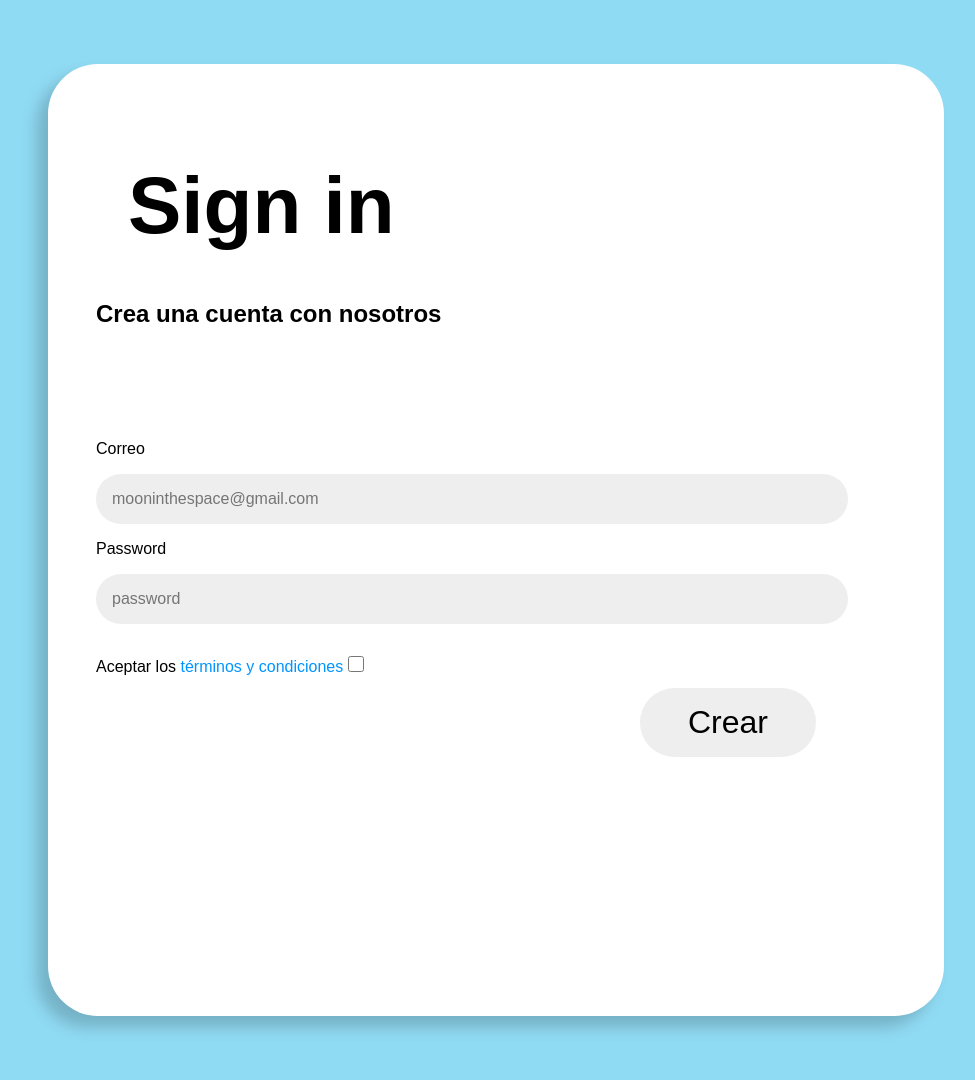
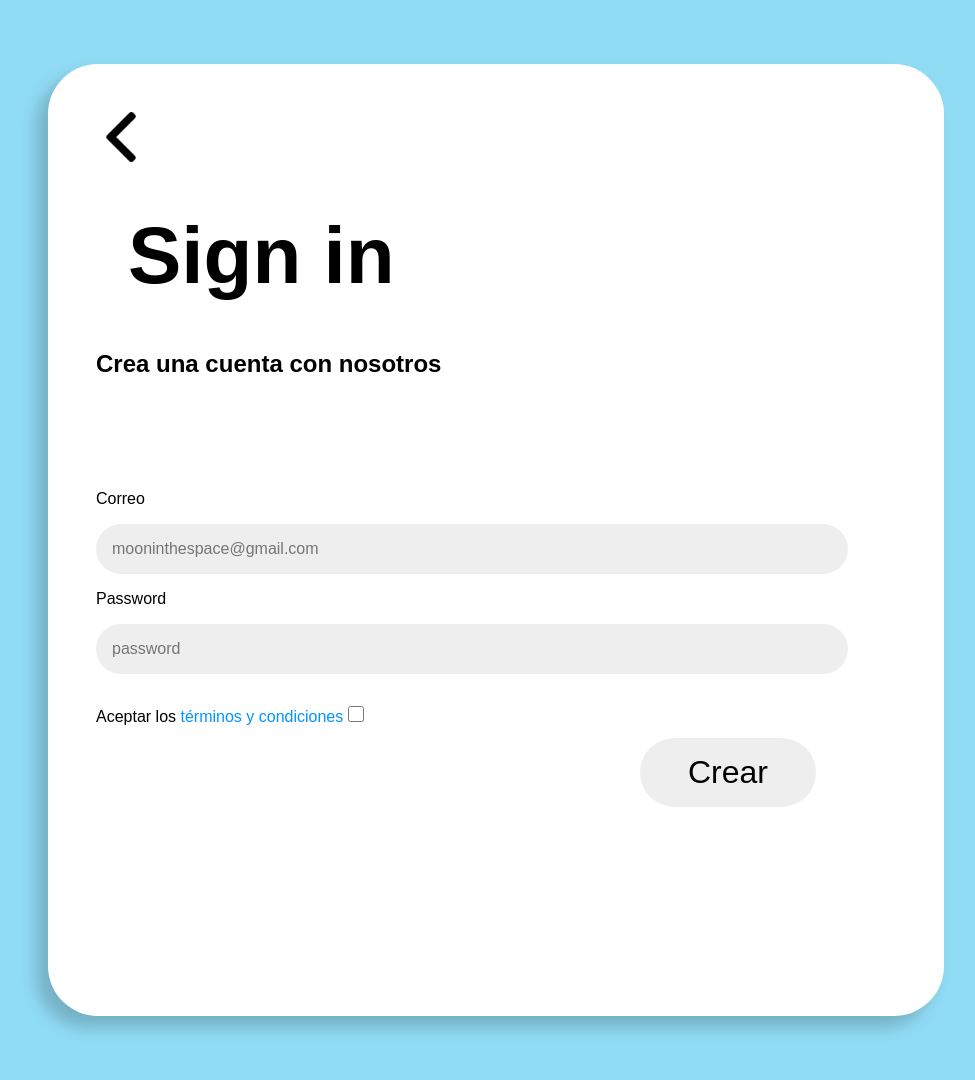
Before and after one commit to HarmonySpace/N_Notes, a PHP site: page /signin.php in a window 1280 px wide. Shown: the whole page, without its empty margins (144-1119 px from the left). Run offline with PHP 8.4, Linux system fonts and the light colour scheme.

Commit message:
v 0.04 -> Add other page

```diff
--- a/index.php
+++ b/index.php
@@ -14,7 +14,7 @@
     <section class="sec-container-1">
         <nav class="nav-container-1">
             <ul class="list-container-1">
-                <li><a href="#">Sign in</a></li>
+                <li><a href="signin.php">Sign in</a></li>
                 <li><a href="#">Log in</a></li>
             </ul>
         </nav>
--- a/main.css
+++ b/main.css
@@ -61,6 +61,16 @@ h1 {
     cursor: pointer;
 }
 
+
+.back {
+    display: flex;
+    justify-content: start;
+}
+
+.back img {
+    width: 50px;
+    height: 50px;
+}
 
 
 
--- a/signin.php
+++ b/signin.php
@@ -10,6 +10,7 @@
 <body>
     <section class="sec-container-1 backblue">
         <div class="form-container-1">
+            <a href="index.php" class="back"><img src="means/flecha.png" alt="back"></a>
             <h1>Sign in</h1>
             <h2>Crea una cuenta con nosotros</h2>
             <form action="machine.php" method="post" enctype="multipart/form-data">
```
Also changed, not shown: machine.php (added, +24 -0 lines), storage.php (added, +18 -0 lines), user.php (added, +48 -0 lines), means/flecha.png (added).
